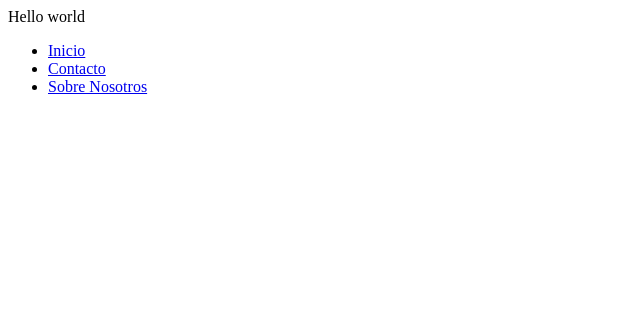
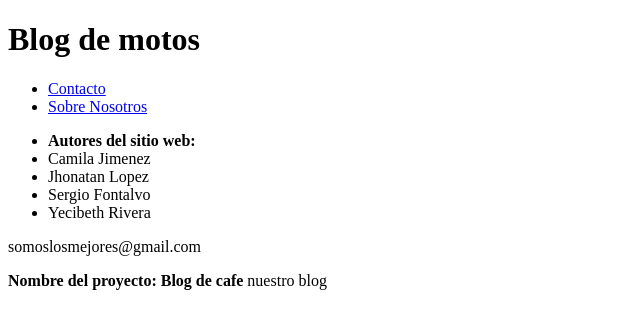
Before and after one commit to Camii23/Sitio-Blog-sala-3, a plain HTML site: page index.html in a window 1280 px wide. Shown: the whole page, without its empty margins (0-640 px from the left). Drawn offline with Linux system fonts and the light colour scheme.

Commit message:
crear footer

```diff
--- a/index.html
+++ b/index.html
@@ -4,19 +4,36 @@
 <head>
   <meta charset="utf-8">
   <meta name="viewport" content="width=device-width">
-  <title>programacion</title>
+  <title>El mundo y sus motos</title>
 </head>
 
 <body>
-  Hello world
+  <h1>Blog de motos</h1>
+
   <nav>
     <ul>
-        <li><a href="inicio.html">Inicio</a></li>
-        <li><a href="contacto.html">Contacto</a></li>
-        <li><a href="quienesSomos.html">Sobre Nosotros</a></li>
+
+        <li class="sobre"><a href="contactenos.html">Contacto</a></li>
+        <li class="sobre" ><a href="quien.html">Sobre Nosotros</a></li>
     </ul>
 </nav>
 
+
+
+
+
+
+<footer>
+  <ul>
+      <li><strong>Autores del sitio web:</strong></li>
+      <li>Camila Jimenez</li>
+      <li>Jhonatan Lopez</li>
+      <li>Sergio Fontalvo</li>
+      <li>Yecibeth Rivera </li>
+  </ul>
+  <p>somoslosmejores@gmail.com</p>
+  <p><strong>Nombre del proyecto: Blog de cafe</strong> <a href="index.html"></a> nuestro blog </p>
+</footer>
 
   <!--
   This script places a badge on your repl's full-browser view back to your repl's cover
```
